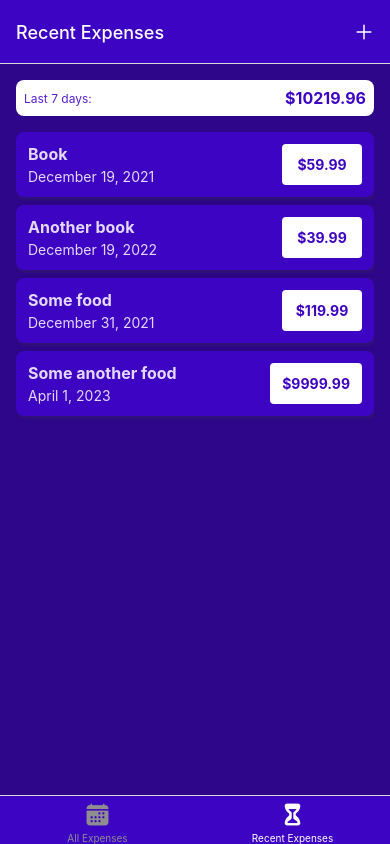
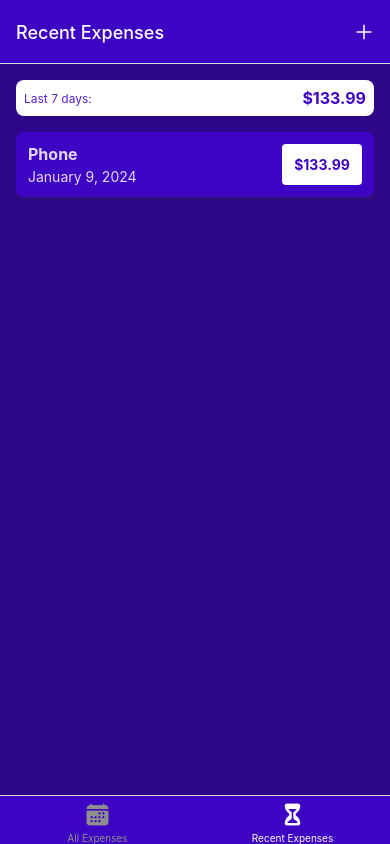
Before and after one commit to Satin3737/expense-tracker-native-app, a React Native app: screen /recent in a window 390 px wide. Built offline with nearby package versions, Linux system fonts and the light colour scheme.

Commit message:
added expenses context

```diff
--- a/App.js
+++ b/App.js
@@ -1,13 +1,16 @@
+import {View} from 'react-native';
 import {StatusBar} from 'expo-status-bar';
-import {View} from 'react-native';
+import ExpensesContextProvider from './store/expenses-context';
+import Navigation from './navigation/Navigation';
 import styles from './styles';
-import Navigation from './navigation/Navigation';
 
 const App = () => {
     return (
         <View style={styles.screen}>
             <StatusBar style="light" />
-            <Navigation />
+            <ExpensesContextProvider>
+                <Navigation />
+            </ExpensesContextProvider>
         </View>
     );
 };
--- a/components/ExpensesOutput/index.js
+++ b/components/ExpensesOutput/index.js
@@ -3,37 +3,10 @@ import ExpensesSummary from '../ExpensesSummary';
 import ExpensesList from '../ExpensesList';
 import styles from './styles';
 
-const dummyExpenses = [
-    {
-        id: 'e1',
-        description: 'Book',
-        amount: 59.99,
-        date: new Date('2021-12-19')
-    },
-    {
-        id: 'e2',
-        description: 'Another book',
-        amount: 39.99,
-        date: new Date('2022-12-19')
-    },
-    {
-        id: 'e3',
-        description: 'Some food',
-        amount: 119.99,
-        date: new Date('2021-12-31')
-    },
-    {
-        id: 'e4',
-        description: 'Some another food',
-        amount: 9999.99,
-        date: new Date('2023-04-01')
-    }
-];
-
-const ExpensesOutput = ({expenses = dummyExpenses, period = ''}) => {
+const ExpensesOutput = ({expenses = [], period = ''}) => {
     return (
         <View style={styles.container}>
-            <ExpensesSummary period={period} expenses={expenses} />
+            <ExpensesSummary expenses={expenses} period={period} />
             <ExpensesList expenses={expenses} />
         </View>
     );
--- a/components/ExpensesSummary/index.js
+++ b/components/ExpensesSummary/index.js
@@ -2,6 +2,10 @@ import {Text, View} from 'react-native';
 import styles from './styles';
 
 const ExpensesSummary = ({period = '', expenses = []}) => {
+    if (expenses.length === 0) {
+        return null;
+    }
+
     const expensesSum = expenses.reduce((sum, expense) => sum + expense.amount, 0).toFixed(2);
 
     return (
--- /dev/null
+++ b/dummy-data.js
@@ -0,0 +1,34 @@
+const dummyExpenses = [
+    {
+        id: 'e1',
+        description: 'Book',
+        amount: 59.99,
+        date: new Date('2021-12-19')
+    },
+    {
+        id: 'e2',
+        description: 'Another book',
+        amount: 39.99,
+        date: new Date('2022-12-19')
+    },
+    {
+        id: 'e3',
+        description: 'Some food',
+        amount: 119.99,
+        date: new Date('2021-12-31')
+    },
+    {
+        id: 'e4',
+        description: 'Some another food',
+        amount: 9999.99,
+        date: new Date('2023-04-01')
+    },
+    {
+        id: 'e5',
+        description: 'Phone',
+        amount: 133.99,
+        date: new Date('2024-01-09')
+    }
+];
+
+export default dummyExpenses;
--- a/screens/AllExpensesScreen/index.js
+++ b/screens/AllExpensesScreen/index.js
@@ -1,11 +1,15 @@
 import {View} from 'react-native';
 import ExpensesOutput from '../../components/ExpensesOutput';
 import styles from './styles';
+import {ExpensesContext} from '../../store/expenses-context';
+import {useContext} from 'react';
 
 const AllExpensesScreen = () => {
+    const {expenses} = useContext(ExpensesContext);
+
     return (
         <View style={styles.screen}>
-            <ExpensesOutput period={'Total'} />
+            <ExpensesOutput expenses={expenses} period={'Total'} />
         </View>
     );
 };
--- a/screens/RecentExpensesScreen/index.js
+++ b/screens/RecentExpensesScreen/index.js
@@ -1,11 +1,22 @@
 import {View} from 'react-native';
 import ExpensesOutput from '../../components/ExpensesOutput';
 import styles from './styles';
+import {ExpensesContext} from '../../store/expenses-context';
+import {useContext} from 'react';
+import {getDateMinusDays} from '../../utils/helper';
 
 const RecentExpensesScreen = () => {
+    const {expenses} = useContext(ExpensesContext);
+    const recentExpenses = expenses.filter(expense => {
+        const today = new Date();
+        const dateSevenDaysAgo = getDateMinusDays(today, 7);
+
+        return expense.date > dateSevenDaysAgo;
+    });
+
     return (
         <View style={styles.screen}>
-            <ExpensesOutput period={'Last 7 days'} />
+            <ExpensesOutput expenses={recentExpenses} period={'Last 7 days'} />
         </View>
     );
 };
--- /dev/null
+++ b/store/expenses-context.js
@@ -0,0 +1,45 @@
+import {createContext, useReducer} from 'react';
+import dummyExpenses from '../dummy-data';
+
+export const ExpensesContext = createContext();
+
+const ExpensesReducer = (state, action) => {
+    const {type, payload} = action;
+
+    switch (type) {
+        case 'ADD':
+            const id = new Date().toString() + Math.random().toString();
+            return [...state, {...payload, id}];
+        case 'UPDATE':
+            const newExpensesArr = [...state];
+            const index = state.findIndex(expense => expense.id === payload.id);
+            newExpensesArr[index] = {...newExpensesArr[index], ...payload.expenseData};
+            return newExpensesArr;
+        case 'DELETE':
+            return state.filter(expense => expense.id !== payload);
+        default:
+            return state;
+    }
+};
+
+const ExpensesContextProvider = ({children}) => {
+    const [expenses, dispatch] = useReducer(ExpensesReducer, dummyExpenses);
+
+    const addExpense = expenseData => {
+        dispatch({type: 'ADD', payload: expenseData});
+    };
+
+    const updateExpense = id => {
+        dispatch({type: 'UPDATE', payload: id});
+    };
+
+    const deleteExpense = (id, expenseData) => {
+        dispatch({type: 'DELETE', payload: {id, expenseData}});
+    };
+
+    const value = {expenses, addExpense, updateExpense, deleteExpense};
+
+    return <ExpensesContext.Provider value={value}>{children}</ExpensesContext.Provider>;
+};
+
+export default ExpensesContextProvider;
--- a/utils/helper.js
+++ b/utils/helper.js
@@ -7,3 +7,7 @@ export const getFormattedDate = date => {
 
     return format(date);
 };
+
+export const getDateMinusDays = (date, days) => {
+    return new Date(date.getFullYear(), date.getMonth(), date.getDate() - days);
+};
```
